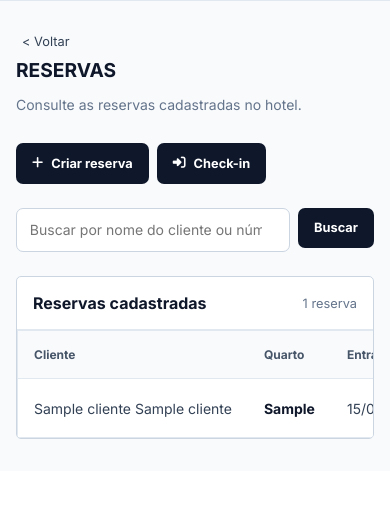
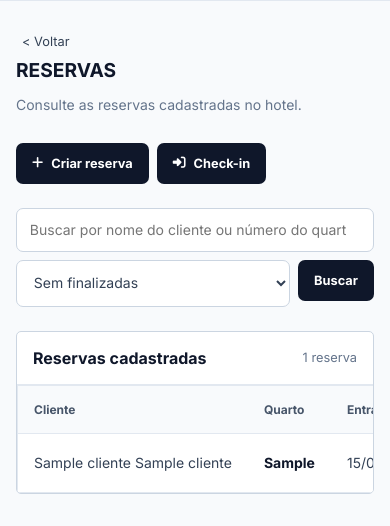
Before and after one commit to Kohlrausch16/sistema_gestao_hotel, a Django app: page /reservas/ in a window 390 px wide. Shown: the part 475-1001 px from the top of the page. Before the commit the page ends 914 px from the top, so only its background shows below. Run offline with Django 5.2, Linux system fonts and the light colour scheme; tables that the repository leaves empty hold one stand-in row (values such as "Sample post").

Commit message:
Adiciona filtro de reservas finalizadas

```diff
--- a/hotelaria_app/static/css/listar_quartos.css
+++ b/hotelaria_app/static/css/listar_quartos.css
@@ -255,6 +255,15 @@
     font: 0.875rem "Inter", sans-serif;
 }
 
+.pesquisa-reservas select {
+    padding: 0.8rem;
+    border: 1px solid #CBD5E1;
+    border-radius: 7px;
+    background: #FFFFFF;
+    color: #334155;
+    font: 0.875rem "Inter", sans-serif;
+}
+
 .pesquisa-quartos button {
     padding: 0.8rem 1rem;
     border: 0;
@@ -276,4 +285,17 @@
     .tabela-quartos td{
         padding: 1rem;
     }
+
+    .pesquisa-reservas {
+        flex-wrap: wrap;
+    }
+
+    .pesquisa-reservas input {
+        flex-basis: 100%;
+    }
+
+    .pesquisa-reservas select {
+        flex: 1;
+        min-width: 0;
+    }
 }
--- a/hotelaria_app/templates/listar_reservas.html
+++ b/hotelaria_app/templates/listar_reservas.html
@@ -4,7 +4,7 @@
 {% block title %}Reservas{% endblock %}
 
 {% block arquivos_css %}
-    <link rel="stylesheet" href="{% static 'css/listar_quartos.css' %}?v=3">
+    <link rel="stylesheet" href="{% static 'css/listar_quartos.css' %}?v=4">
 {% endblock %}
 
 {% block titulo_pagina %}
@@ -26,7 +26,7 @@
 {% endblock %}
 
 {% block main %}
-    <form class="pesquisa-quartos" method="get" action="{% url 'listar_reservas' %}">
+    <form class="pesquisa-quartos pesquisa-reservas" method="get" action="{% url 'listar_reservas' %}">
         <input
             type="search"
             name="q"
@@ -34,6 +34,11 @@
             placeholder="Buscar por nome do cliente ou número do quarto"
             aria-label="Buscar por nome do cliente ou número do quarto"
         >
+        <select name="exibir" aria-label="Exibir reservas">
+            <option value="sem_finalizadas" {% if filtro == 'sem_finalizadas' %}selected{% endif %}>Sem finalizadas</option>
+            <option value="todas" {% if filtro == 'todas' %}selected{% endif %}>Todas</option>
+            <option value="finalizadas" {% if filtro == 'finalizadas' %}selected{% endif %}>Somente finalizadas</option>
+        </select>
         <button type="submit">Buscar</button>
     </form>
     <section class="painel-quartos" aria-label="Lista de reservas">
@@ -101,10 +106,10 @@
         {% else %}
             <div class="lista-vazia">
                 <i class="fa-solid fa-calendar-days" aria-hidden="true"></i>
-                {% if pesquisa %}
+                {% if pesquisa or ha_reservas %}
                     <h3>Nenhuma reserva encontrada</h3>
-                    <p>Busque por outro nome ou número de quarto.</p>
-                    <a href="{% url 'listar_reservas' %}">Limpar pesquisa</a>
+                    <p>Altere a pesquisa ou o filtro para consultar outras reservas.</p>
+                    <a href="{% url 'listar_reservas' %}">Limpar filtros</a>
                 {% else %}
                     <h3>Nenhuma reserva cadastrada</h3>
                     <p>Crie a primeira reserva para vê-la nesta lista.</p>
--- a/hotelaria_app/views.py
+++ b/hotelaria_app/views.py
@@ -199,7 +199,14 @@ def quartos_disponiveis(request):
 
 def listar_reservas(request):
     pesquisa = " ".join(request.GET.get("q", "").split())
+    filtro = request.GET.get("exibir", "sem_finalizadas")
+    if filtro not in ("sem_finalizadas", "todas", "finalizadas"):
+        filtro = "sem_finalizadas"
     reservas = Reserva.objects.filter(ativo=True).select_related('cliente', 'quarto')
+    if filtro == "sem_finalizadas":
+        reservas = reservas.exclude(status='F')
+    elif filtro == "finalizadas":
+        reservas = reservas.filter(status='F')
     if pesquisa:
         reservas = reservas.annotate(
             nome_completo_busca=Concat('cliente__nome', Value(' '), 'cliente__sobrenome')
@@ -212,6 +219,8 @@ def listar_reservas(request):
     dados = {
         "reservas": reservas,
         "pesquisa": pesquisa,
+        "filtro": filtro,
+        "ha_reservas": Reserva.objects.filter(ativo=True).exists(),
         "hoje": timezone.localdate(),
     }
 
```
Also changed, not shown: hotelaria_app/tests.py (+36 -1 lines).
